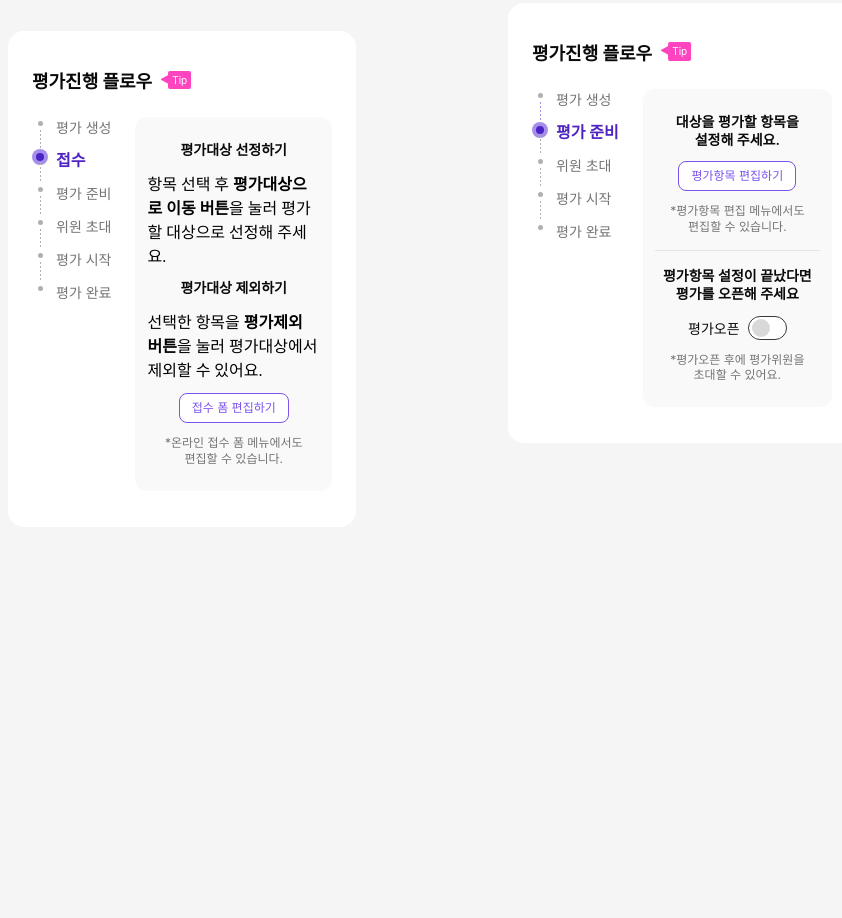
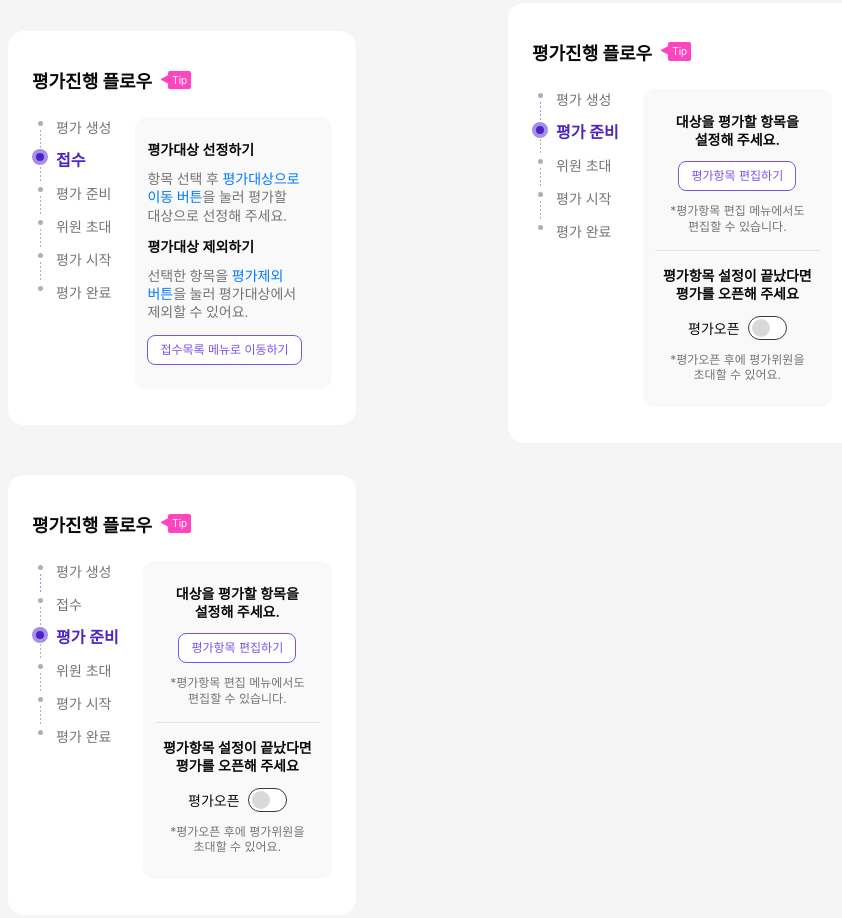
Before and after one commit to Pyo-hogeun/stich, a website with bundled scripts: page pages/COMPONENTS/evaluation_flow.html in a window 1280 px wide. Shown: the part 483-1401 px from the top of the page, without its empty margins (132-974 px from the left). Before the commit the page ends 1100 px from the top, so only its background shows below. Built offline with nearby package versions, Linux system fonts and the light colour scheme.

Commit message:
feat : card_flow

```diff
--- a/assets/style/scss/partial/_evaluation_flow_card.scss
+++ b/assets/style/scss/partial/_evaluation_flow_card.scss
@@ -197,6 +197,9 @@
     align-items: center;
     gap: 12px;
     width: 100%;
+    &.align-l{
+      align-items: flex-start;
+    }
   }
 
   &__instruction {
@@ -221,6 +224,16 @@
     width: 100%;
     height: 1px;
     background-color: $cardBorderColor;
+  }
+  &__desc{
+    font-size: 14px;
+    line-height: 1.3;
+    color: $normalText;
+    word-break: keep-all;
+    em{
+      font-weight: 400;
+      color: $pointColor2;
+    }
   }
 }
 
--- a/pages/COMPONENTS/evaluation_flow.html
+++ b/pages/COMPONENTS/evaluation_flow.html
@@ -121,15 +121,86 @@
             </div>
 
             <div class="flow-content flow-content--single">
-              <div class="flow-content__section">
+              <div class="flow-content__section align-l">
                 <p class="flow-content__instruction">평가대상 선정하기</p>
                 <p class="flow-content__desc">항목 선택 후 <em>평가대상으로 이동 버튼</em>을 눌러 평가할 대상으로 선정해 주세요.</p>
 
                 <p class="flow-content__instruction">평가대상 제외하기</p>
                 <p class="flow-content__desc">선택한 항목을 <em>평가제외 버튼</em>을 눌러 평가대상에서 제외할 수 있어요.</p>
 
-                <button class="btn-outline btn-outline--primary btn-outline--sm">접수 폼 편집하기</button>
-                <p class="flow-content__hint">*온라인 접수 폼 메뉴에서도<br>편집할 수 있습니다.</p>
+                <button class="btn-outline btn-outline--primary btn-outline--sm" style="">접수목록 메뉴로 이동하기</button>
+              </div>
+            </div>
+          </div>
+        </div>
+        <div class="evaluation-flow-card card">
+          <div class="evaluation-flow-card__header">
+            <h2 class="evaluation-flow-card__title">평가진행 플로우</h2>
+            <div class="tip-badge">
+              <svg class="tip-badge__arrow" width="9" height="10" viewBox="0 0 9 10" fill="none" xmlns="http://www.w3.org/2000/svg">
+                <path d="M0.426217 5.62755C-0.142308 5.31744 -0.142306 4.50109 0.426219 4.19099L8.10938 0.000177944L8.10938 9.81836L0.426217 5.62755Z" fill="#FF44BF"/>
+              </svg>
+              <span class="tip-badge__text">Tip</span>
+            </div>
+          </div>
+
+          <div class="evaluation-flow-card__body">
+            <div class="flow-timeline">
+              <div class="flow-timeline__item">
+                <div class="flow-timeline__dot flow-timeline__dot--inactive"></div>
+                <div class="flow-timeline__connector flow-timeline__connector--purple"></div>
+                <span class="flow-timeline__label flow-timeline__label--inactive">평가 생성</span>
+              </div>
+
+              <div class="flow-timeline__item">
+                <div class="flow-timeline__dot flow-timeline__dot--inactive"></div>
+                <div class="flow-timeline__connector flow-timeline__connector--inactive"></div>
+                <span class="flow-timeline__label flow-timeline__label--inactive">접수</span>
+              </div>
+
+              <div class="flow-timeline__item flow-timeline__item--active">
+                <div class="flow-timeline__dot flow-timeline__dot--active"></div>
+                <div class="flow-timeline__connector flow-timeline__connector--inactive"></div>
+                <span class="flow-timeline__label flow-timeline__label--active">평가 준비</span>
+              </div>
+
+              <div class="flow-timeline__item">
+                <div class="flow-timeline__dot flow-timeline__dot--inactive"></div>
+                <div class="flow-timeline__connector flow-timeline__connector--inactive"></div>
+                <span class="flow-timeline__label flow-timeline__label--inactive">위원 초대</span>
+              </div>
+
+              <div class="flow-timeline__item">
+                <div class="flow-timeline__dot flow-timeline__dot--inactive"></div>
+                <div class="flow-timeline__connector flow-timeline__connector--inactive"></div>
+                <span class="flow-timeline__label flow-timeline__label--inactive">평가 시작</span>
+              </div>
+
+              <div class="flow-timeline__item">
+                <div class="flow-timeline__dot flow-timeline__dot--inactive"></div>
+                <span class="flow-timeline__label flow-timeline__label--inactive">평가 완료</span>
+              </div>
+            </div>
+
+            <div class="flow-content">
+              <div class="flow-content__section">
+                <p class="flow-content__instruction">대상을 평가할 항목을<br>설정해 주세요.</p>
+                <button class="btn-outline btn-outline--primary btn-outline--sm">평가항목 편집하기</button>
+                <p class="flow-content__hint">*평가항목 편집 메뉴에서도<br>편집할 수 있습니다.</p>
+              </div>
+
+              <div class="flow-content__divider"></div>
+
+              <div class="flow-content__section">
+                <p class="flow-content__instruction">평가항목 설정이 끝났다면<br>평가를 오픈해 주세요</p>
+
+                <label class="toggle-switch">
+                  <span class="toggle-switch__label">평가오픈</span>
+                  <input type="checkbox" class="toggle-switch__input">
+                  <span class="toggle-switch__slider"></span>
+                </label>
+
+                <p class="flow-content__hint">*평가오픈 후에 평가위원을<br>초대할 수 있어요.</p>
               </div>
             </div>
           </div>
```
Also changed, not shown: assets/style/css/style.css.
